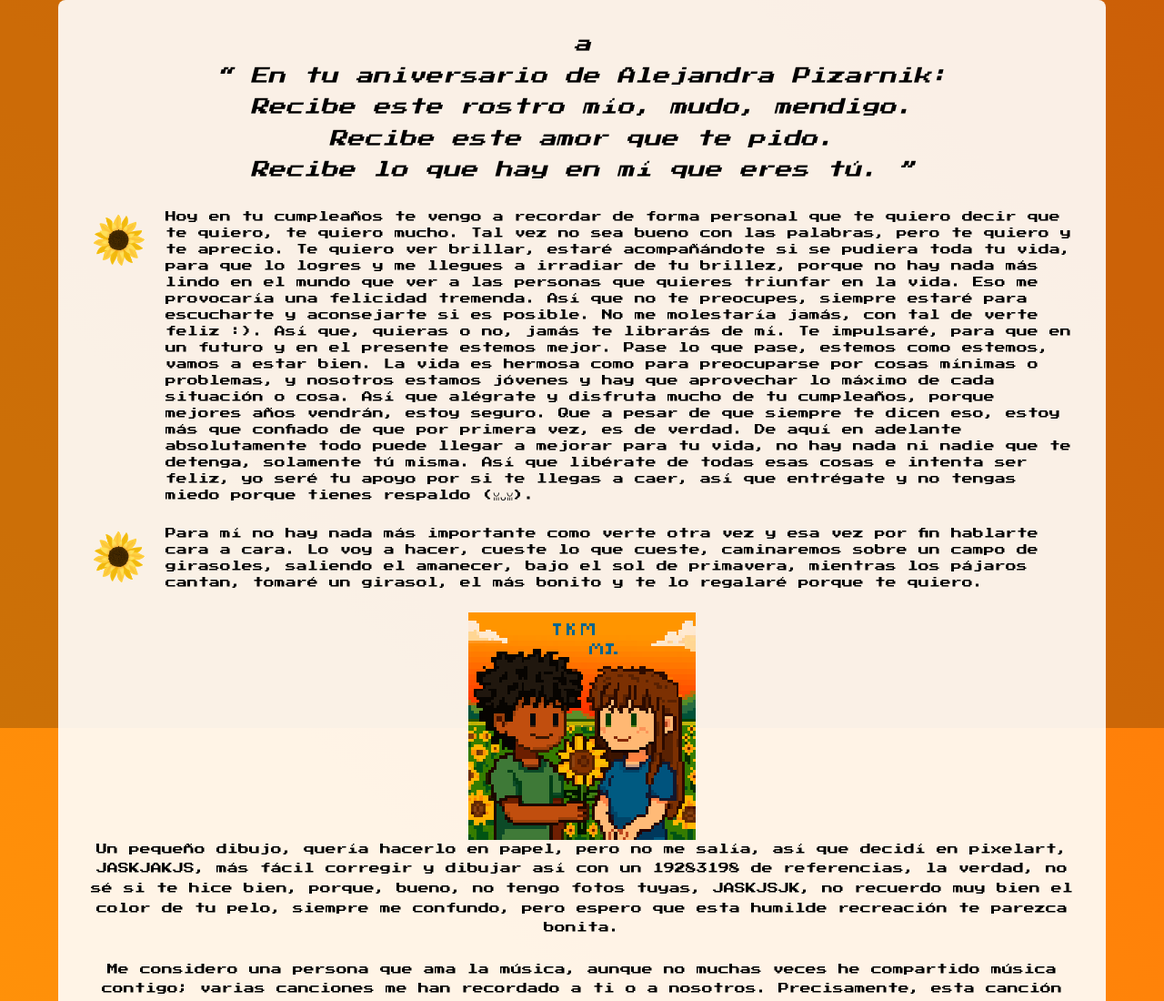
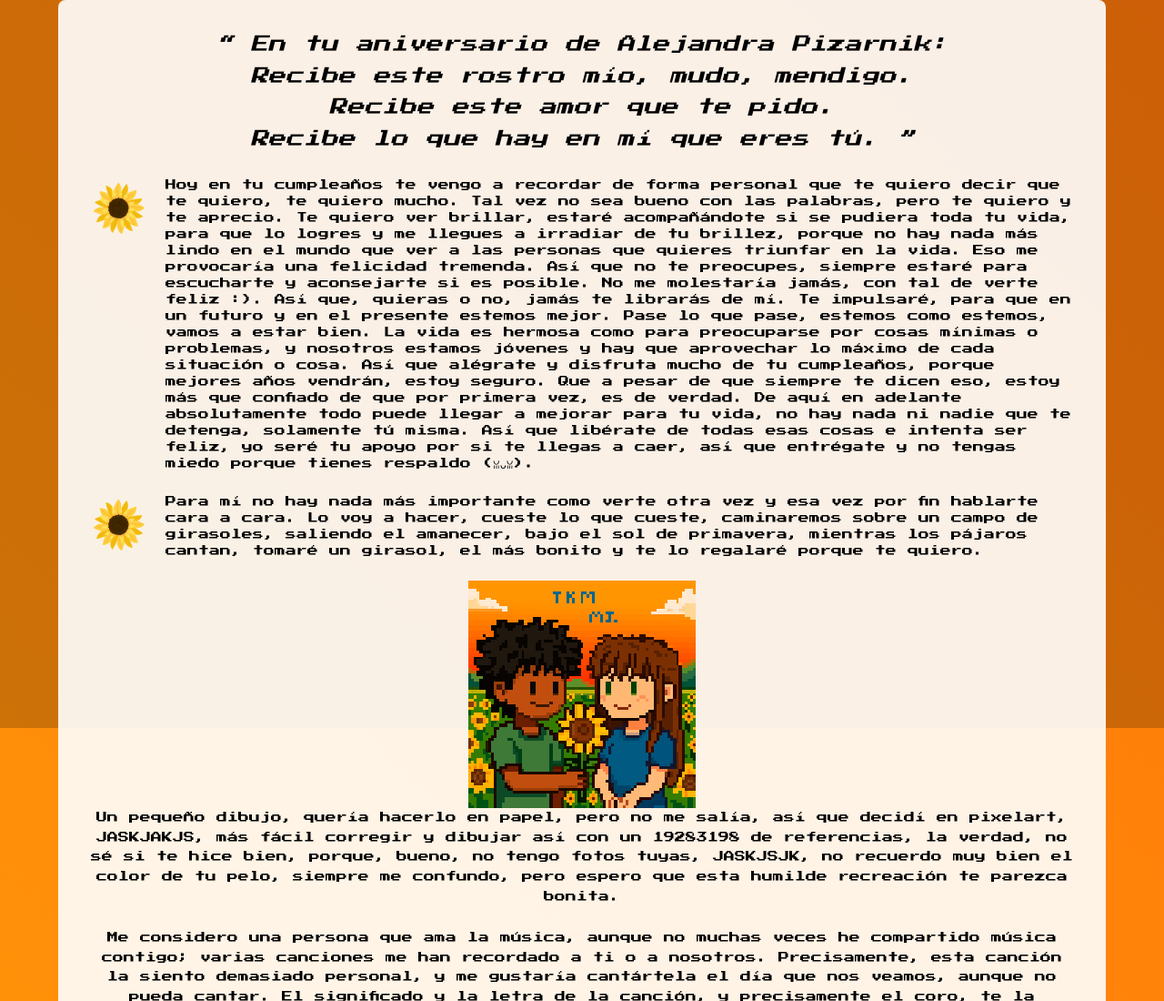
Before and after one commit to TVerdeGneus/kerencumple, a plain HTML site: page nuevapagina.html in a window 1280 px wide. Shown: the top 1100 px of the page at 91% size. Drawn offline with Linux system fonts and the light colour scheme.

Commit message:
Update nuevapagina.html

```diff
--- a/nuevapagina.html
+++ b/nuevapagina.html
@@ -16,7 +16,7 @@
   <!-- Contenedor principal (se ajusta automáticamente) -->
   <div class="container">
     <!-- Cita del poema de Alejandra Pizarnik -->
-    <div class="quote-container animate-block">a
+    <div class="quote-container animate-block">
       <blockquote>
         En tu aniversario de Alejandra Pizarnik:<br>
         Recibe este rostro mío, mudo, mendigo.<br>
```
